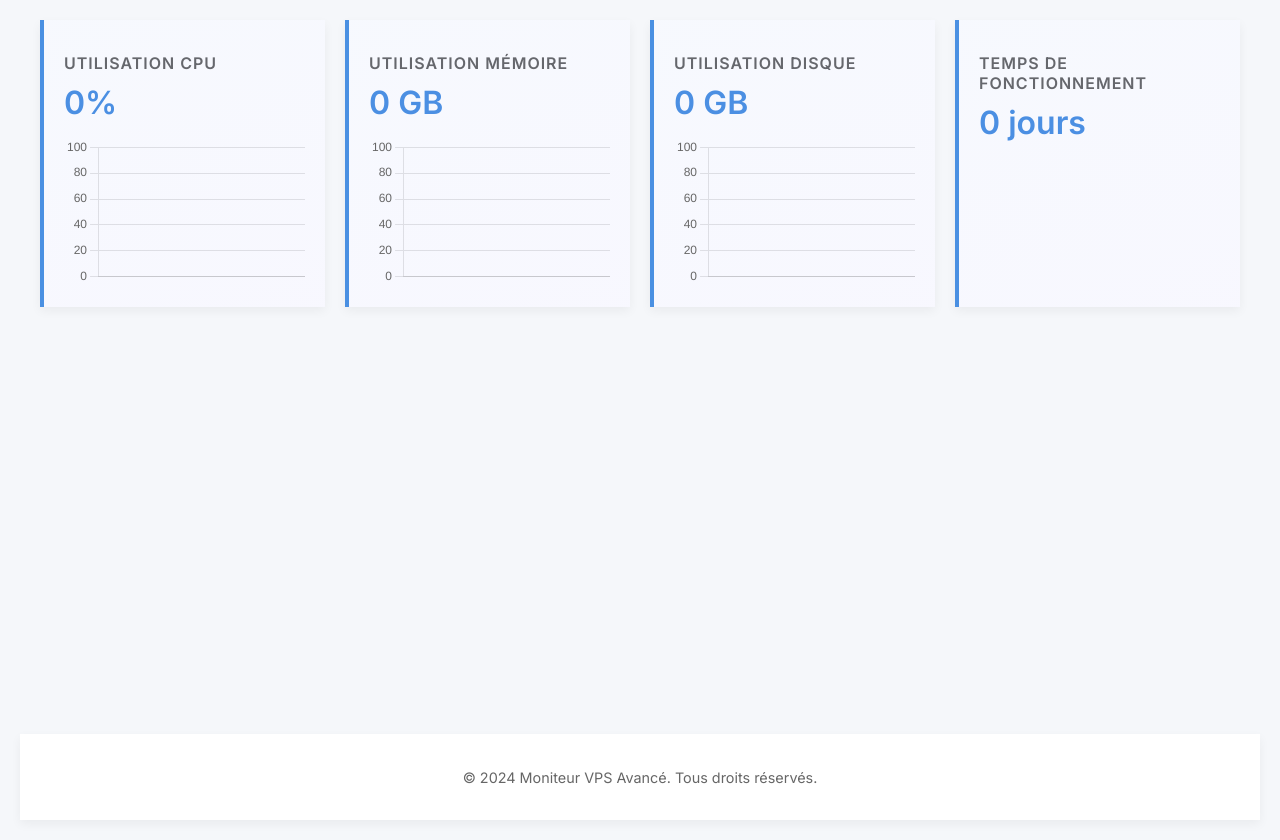
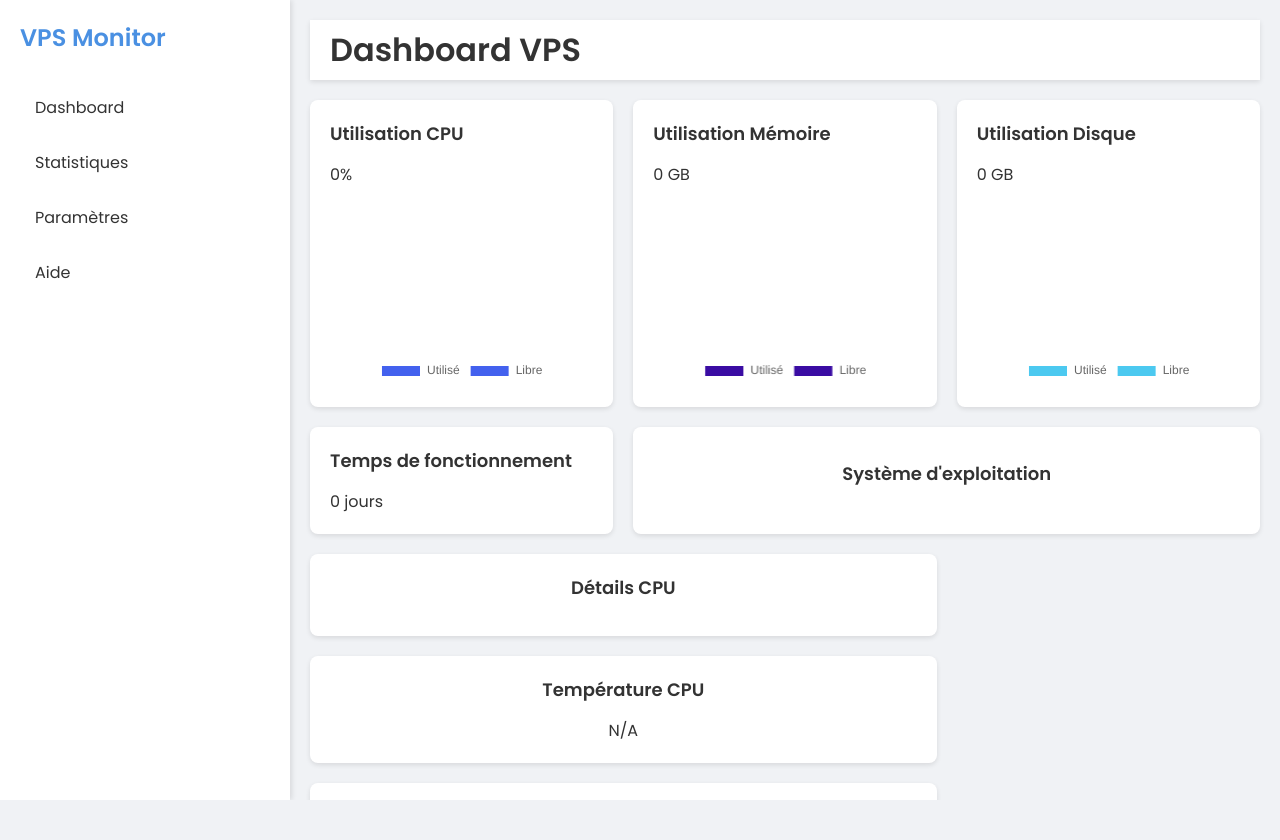
Before and after one commit to merlincod/vpsmonitor, a website: page public/index.html in a window 1280 px wide. After the commit the page ends 800 px from the top, so only its background shows below. Drawn offline with nearby package versions, Linux system fonts and the light colour scheme; no server answers.

Commit message:
Add files via upload

```diff
--- a/public/index.html
+++ b/public/index.html
@@ -3,209 +3,300 @@
 <head>
     <meta charset="UTF-8">
     <meta name="viewport" content="width=device-width, initial-scale=1.0">
-    <title>Moniteur VPS</title>
-    <link href="https://fonts.googleapis.com/css2?family=Inter:wght@300;400;600&display=swap" rel="stylesheet">
+    <title>Dashboard VPS Avancé</title>
+    <link href="https://fonts.googleapis.com/css2?family=Poppins:wght@300;400;600&display=swap" rel="stylesheet">
     <script src="https://cdn.jsdelivr.net/npm/chart.js"></script>
+    <script src="https://cdnjs.cloudflare.com/ajax/libs/gsap/3.11.4/gsap.min.js"></script>
     <style>
-
-
         :root {
             --primary-color: #4a90e2;
             --secondary-color: #7b61ff;
-    --background-color: #f5f7fa;
+            --background-color: #f0f2f5;
             --card-background: #ffffff;
             --text-color: #333;
             --text-light: #666;
             --success-color: #34d058;
             --warning-color: #f85149;
-    --border-radius: 0px;
-    --shadow-light: rgba(0, 0, 0, 0.05);
-    --shadow-heavy: rgba(0, 0, 0, 0.15);
+            --sidebar-width: 250px;
+            --header-height: 60px;
         }
 
-body {
-    font-family: 'Inter', sans-serif;
+        body, html {
+            font-family: 'Poppins', sans-serif;
+            margin: 0;
+            padding: 0;
             background-color: var(--background-color);
             color: var(--text-color);
-    margin: 0;
+            height: 100%;
+        }
+
+        .container {
+            display: flex;
+            height: 100%;
+        }
+
+        .sidebar {
+            width: var(--sidebar-width);
+            background-color: var(--card-background);
+            box-shadow: 2px 0 5px rgba(0, 0, 0, 0.1);
             padding: 20px;
-    min-height: 100vh;
             display: flex;
             flex-direction: column;
         }
 
-.dashboard {
-    max-width: 1200px;
-    margin: 0 auto;
-    display: grid;
-    grid-template-columns: repeat(auto-fit, minmax(250px, 1fr));
-    gap: 20px;
+        .logo {
+            font-size: 24px;
+            font-weight: 600;
+            color: var(--primary-color);
+            margin-bottom: 30px;
         }
 
-.stat-card {
-    background: var(--card-background);
-    border-radius: var(--border-radius);
-    padding: 20px;
-    box-shadow: 0 4px 10px var(--shadow-light);
-    transition: transform 0.3s ease, box-shadow 0.3s ease, background-color 0.3s ease;
-    border-left: 4px solid var(--primary-color);
-    position: relative;
-    overflow: hidden;
+        .nav-item {
+            padding: 10px 15px;
+            margin-bottom: 10px;
+            border-radius: 5px;
+            cursor: pointer;
+            transition: background-color 0.3s;
         }
 
-.stat-card:before {
-    content: "";
-    position: absolute;
-    top: -50%;
-    left: -50%;
-    width: 200%;
-    height: 200%;
-    background: linear-gradient(135deg, var(--primary-color) 0%, var(--secondary-color) 100%);
-    opacity: 0.05;
-    pointer-events: none;
-    transform: rotate(25deg);
-    transition: transform 0.5s ease;
+        .nav-item:hover {
+            background-color: var(--background-color);
         }
 
-.stat-card:hover {
-    transform: translateY(-10px);
-    box-shadow: 0 12px 20px var(--shadow-heavy);
-    background-color: var(--secondary-color);
-    color: #fff;
+        .main-content {
+            flex-grow: 1;
+            padding: 20px;
+            overflow-y: auto;
         }
 
-.stat-card:hover:before {
-    transform: rotate(0deg);
-    opacity: 0.1;
+        .header {
+            height: var(--header-height);
+            background-color: var(--card-background);
+            display: flex;
+            align-items: center;
+            padding: 0 20px;
+            box-shadow: 0 2px 5px rgba(0, 0, 0, 0.1);
         }
 
-.stat-title {
-    font-size: 1rem;
-    color: var(--text-light);
-    margin-bottom: 10px;
-    text-transform: uppercase;
-    letter-spacing: 1px;
-    transition: color 0.3s ease;
+        .dashboard {
+            display: grid;
+            grid-template-columns: repeat(auto-fit, minmax(300px, 1fr));
+            gap: 20px;
+            margin-top: 20px;
         }
 
-.stat-card:hover .stat-title {
-    color: #fff;
+        .card {
+            background-color: var(--card-background);
+            padding: 20px;
+            border-radius: 8px;
+            box-shadow: 0 2px 5px rgba(0, 0, 0, 0.1);
         }
 
-.stat-value {
-    font-size: 2rem;
+        .card-title {
+            font-size: 18px;
             font-weight: 600;
-    color: var(--primary-color);
-    margin-bottom: 10px;
-    transition: color 0.3s ease;
-}
-
-.stat-card:hover .stat-value {
-    color: #fff;
+            margin-bottom: 15px;
+            color: var(--text-color);
         }
 
         .chart-container {
             position: relative;
-    height: 150px;
-    margin-top: 15px;
+            height: 200px;
         }
 
-.footer {
-    margin-top: auto;
+        #os-card, #cpu-info-card, #cpu-temp-card, #network-card, #process-card, #fs-stats-card {
+            grid-column: span 2;
+            display: flex;
+            flex-direction: column;
+            justify-content: center;
+            align-items: center;
+        }
+
+        .inline-info {
+            font-size: 16px;
+            font-weight: 400;
+            color: var(--text-color);
             text-align: center;
-    padding: 20px;
-    color: var(--text-light);
-    font-size: 0.9rem;
-    background-color: var(--card-background);
-    border-radius: var(--border-radius);
-    box-shadow: 0 4px 10px var(--shadow-light);
         }
 
         @media (max-width: 768px) {
-    .dashboard {
-        grid-template-columns: 1fr;
+            .container {
+                flex-direction: column;
+            }
+            .sidebar {
+                width: 100%;
+                height: auto;
+            }
+            .main-content {
+                padding: 10px;
             }
         }
-
     </style>
 </head>
 <body>
+    <div class="container">
+        <aside class="sidebar">
+            <div class="logo">VPS Monitor</div>
+            <nav>
+                <div class="nav-item">Dashboard</div>
+                <div class="nav-item">Statistiques</div>
+                <div class="nav-item">Paramètres</div>
+                <div class="nav-item">Aide</div>
+            </nav>
+        </aside>
+        <main class="main-content">
+            <header class="header">
+                <h1>Dashboard VPS</h1>
+            </header>
             <div class="dashboard">
-        <div class="stat-card">
-            <h2 class="stat-title">Utilisation CPU</h2>
-            <div class="stat-value" id="cpuValue">0%</div>
+                <div class="card" id="cpu-card">
+                    <div class="card-title">Utilisation CPU</div>
+                    <div class="card-value" id="cpuValue">0%</div>
                     <div class="chart-container">
                         <canvas id="cpuChart"></canvas>
                     </div>
                 </div>
-        <div class="stat-card">
-            <h2 class="stat-title">Utilisation Mémoire</h2>
-            <div class="stat-value" id="memoryValue">0 GB</div>
+                <div class="card" id="memory-card">
+                    <div class="card-title">Utilisation Mémoire</div>
+                    <div class="card-value" id="memoryValue">0 GB</div>
                     <div class="chart-container">
                         <canvas id="memoryChart"></canvas>
                     </div>
                 </div>
-        <div class="stat-card">
-            <h2 class="stat-title">Utilisation Disque</h2>
-            <div class="stat-value" id="diskValue">0 GB</div>
+                <div class="card" id="disk-card">
+                    <div class="card-title">Utilisation Disque</div>
+                    <div class="card-value" id="diskValue">0 GB</div>
                     <div class="chart-container">
                         <canvas id="diskChart"></canvas>
                     </div>
                 </div>
-        <div class="stat-card">
-            <h2 class="stat-title">Temps de fonctionnement</h2>
-            <div class="stat-value" id="uptimeValue">0 jours</div>
+                <div class="card" id="uptime-card">
+                    <div class="card-title">Temps de fonctionnement</div>
+                    <div class="card-value" id="uptimeValue">0 jours</div>
+                </div>
+                <div class="card" id="os-card">
+                    <div class="card-title">Système d'exploitation</div>
+                    <div class="inline-info">
+                        <span id="osValue"></span>
                     </div>
                 </div>
-
-    <footer class="footer">
-        <p>&copy; 2024 Moniteur VPS Avancé. Tous droits réservés.</p>
-    </footer>
+                <div class="card" id="cpu-info-card">
+                    <div class="card-title">Détails CPU</div>
+                    <div class="inline-info">
+                        <span id="cpuInfoValue"></span>
+                    </div>
+                </div>
+                <div class="card" id="cpu-temp-card">
+                    <div class="card-title">Température CPU</div>
+                    <div class="card-value" id="cpuTempValue">N/A</div>
+                </div>
+                <div class="card" id="network-card">
+                    <div class="card-title">Réseau</div>
+                    <div class="card-value" id="networkValue">N/A</div>
+                </div>
+                <div class="card" id="process-card">
+                    <div class="card-title">Processus</div>
+                    <div class="card-value" id="processValue">N/A</div>
+                </div>
+                <div class="card" id="fs-stats-card">
+                    <div class="card-title">Système de Fichiers</div>
+                    <div class="card-value" id="fsStatsValue">N/A</div>
+                </div>
+            </div>
+        </main>
+    </div>
 
     <script>
-        function createLineChart(ctx, label, color) {
+        function createPieChart(ctx, labels, colors) {
             return new Chart(ctx, {
-                type: 'line',
+                type: 'pie',
                 data: {
-                    labels: [],
+                    labels: labels,
                     datasets: [{
-                        label: label,
                         data: [],
-                        borderColor: color,
-                        tension: 0.4,
-                        fill: false
+                        backgroundColor: colors
                     }]
                 },
                 options: {
                     responsive: true,
                     maintainAspectRatio: false,
-                    scales: {
-                        y: {
-                            beginAtZero: true,
-                            max: 100
+                    plugins: {
+                        legend: {
+                            position: 'bottom'
                         }
-                    },
-                    plugins: {
-                        legend: { display: false }
                     }
                 }
             });
         }
 
-        const cpuChart = createLineChart(document.getElementById('cpuChart').getContext('2d'), 'CPU', '#4361ee');
-        const memoryChart = createLineChart(document.getElementById('memoryChart').getContext('2d'), 'Mémoire', '#3a0ca3');
-        const diskChart = createLineChart(document.getElementById('diskChart').getContext('2d'), 'Disque', '#4cc9f0');
+        const cpuChart = createPieChart(
+            document.getElementById('cpuChart').getContext('2d'),
+            ['Utilisé', 'Libre'],
+            ['#4361ee', '#e0e0e0']
+        );
 
-        function updateChart(chart, value) {
-            chart.data.labels.push(new Date().toLocaleTimeString());
-            chart.data.datasets[0].data.push(value);
+        const memoryChart = createPieChart(
+            document.getElementById('memoryChart').getContext('2d'),
+            ['Utilisé', 'Libre'],
+            ['#3a0ca3', '#e0e0e0']
+        );
 
-            if (chart.data.labels.length > 10) {
-                chart.data.labels.shift();
-                chart.data.datasets[0].data.shift();
+        const diskChart = createPieChart(
+            document.getElementById('diskChart').getContext('2d'),
+            ['Utilisé', 'Libre'],
+            ['#4cc9f0', '#e0e0e0']
+        );
+
+        async function updateStats() {
+            try {
+                const response = await fetch('/api/stats');
+                if (!response.ok) throw new Error('Erreur réseau');
+
+                const data = await response.json();
+
+                console.log('Données reçues:', data);
+
+                // Récupérer et formater les données
+                const cpuUsage = parseFloat(data.cpu_usage);
+                const memoryUsed = parseFloat(data.memory_used);
+                const memoryTotal = parseFloat(data.memory_total);
+                const diskUsed = parseFloat(data.disk_used);
+                const diskTotal = parseFloat(data.disk_total);
+                const uptime = parseInt(data.uptime);
+
+                const os = `${data.os.platform} ${data.os.distro} ${data.os.release}`;
+                const cpuInfo = `${data.cpu.manufacturer} ${data.cpu.brand || ''} @ ${data.cpu.speed}, Cores: ${data.cpu.cores}`;
+                const cpuTemp = data.cpu.temperature ? data.cpu.temperature.main + ' °C' : 'N/A';
+                const network = data.network.map(iface => `${iface.iface} (${iface.ip4}): ${iface.speed}`).join(', ');
+                const processes = `Total: ${data.processes.total}, Running: ${data.processes.running}`;
+                const fsStats = `Rx: ${data.fs_stats.rx}, Wx: ${data.fs_stats.wx}, Tx/sec: ${data.fs_stats.tx_sec}, Rx/sec: ${data.fs_stats.rx_sec}`;
+
+                // Mise à jour du DOM
+                document.getElementById('cpuValue').textContent = cpuUsage.toFixed(2) + '%';
+                document.getElementById('memoryValue').textContent = memoryUsed.toFixed(2) + ' / ' + memoryTotal.toFixed(2) + ' GB';
+                document.getElementById('diskValue').textContent = diskUsed.toFixed(2) + ' / ' + diskTotal.toFixed(2) + ' GB';
+                document.getElementById('uptimeValue').textContent = formatUptime(uptime);
+
+                document.getElementById('osValue').textContent = os;
+                document.getElementById('cpuInfoValue').textContent = cpuInfo;
+                document.getElementById('cpuTempValue').textContent = cpuTemp;
+                document.getElementById('networkValue').textContent = network;
+                document.getElementById('processValue').textContent = processes;
+                document.getElementById('fsStatsValue').textContent = fsStats;
+
+                // Mise à jour des graphiques
+                cpuChart.data.datasets[0].data = [cpuUsage, 100 - cpuUsage];
+                cpuChart.update();
+
+                memoryChart.data.datasets[0].data = [memoryUsed, memoryTotal - memoryUsed];
+                memoryChart.update();
+
+                diskChart.data.datasets[0].data = [diskUsed, diskTotal - diskUsed];
+                diskChart.update();
+
+            } catch (error) {
+                console.error('Erreur lors de la mise à jour des statistiques:', error);
             }
-
-            chart.update();
         }
 
         function formatUptime(seconds) {
@@ -215,40 +306,8 @@ body {
             return `${days}j ${hours}h ${minutes}m`;
         }
 
-        async function updateStats() {
-            try {
-                const response = await fetch('/api/stats');
-                if (!response.ok) throw new Error('Erreur réseau');
-                const data = await response.json();
+        setInterval(updateStats, 3000);
 
-                console.log('Données reçues:', data);
-
-                const cpuUsage = parseFloat(data.cpu_usage);
-                const memoryUsed = parseFloat(data.memory_used);
-                const memoryTotal = parseFloat(data.memory_total);
-                const diskUsed = parseFloat(data.disk_used);
-                const diskTotal = parseFloat(data.disk_total);
-                const uptime = parseInt(data.uptime);
-
-                const memoryUsagePercent = (memoryUsed / memoryTotal) * 100;
-                const diskUsagePercent = (diskUsed / diskTotal) * 100;
-
-                document.getElementById('cpuValue').textContent = `${cpuUsage.toFixed(1)}%`;
-                document.getElementById('memoryValue').textContent = `${memoryUsed.toFixed(1)} / ${memoryTotal.toFixed(1)} GB`;
-                document.getElementById('diskValue').textContent = `${diskUsed.toFixed(1)} / ${diskTotal.toFixed(1)} GB`;
-                document.getElementById('uptimeValue').textContent = formatUptime(uptime);
-
-                updateChart(cpuChart, cpuUsage);
-                updateChart(memoryChart, memoryUsagePercent);
-                updateChart(diskChart, diskUsagePercent);
-
-            } catch (error) {
-                console.error('Erreur lors de la récupération des statistiques:', error);
-            }
-        }
-
-        updateStats();
-        setInterval(updateStats, 5000);
     </script>
 </body>
 </html>
```
Lines whose indentation alone changed are shown as unchanged.
